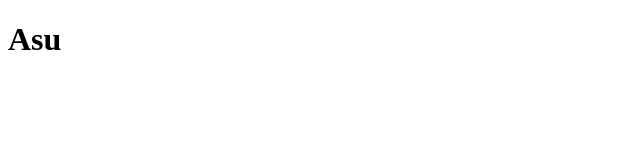
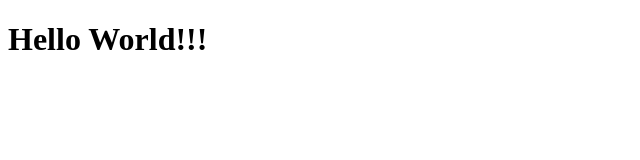
Before and after one commit to eqbilhadi/tesrepo, a plain HTML site: page index.html in a window 1280 px wide. Shown: the whole page, without its empty margins (0-640 px from the left). Drawn offline with Linux system fonts and the light colour scheme.

Commit message:
Update index.html

```diff
--- a/index.html
+++ b/index.html
@@ -7,6 +7,6 @@
     <title>Git Remote</title>
 </head>
 <body>
-    <h1>Asu</h1>
+    <h1>Hello World!!!</h1>
 </body>
 </html>
```
